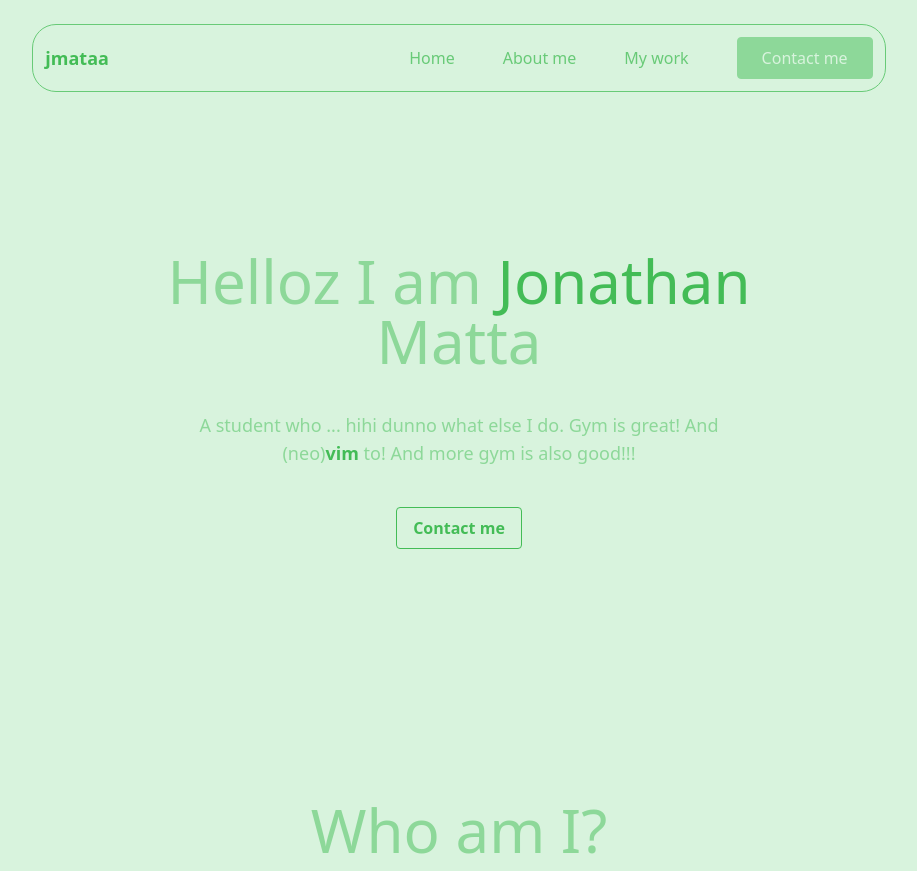
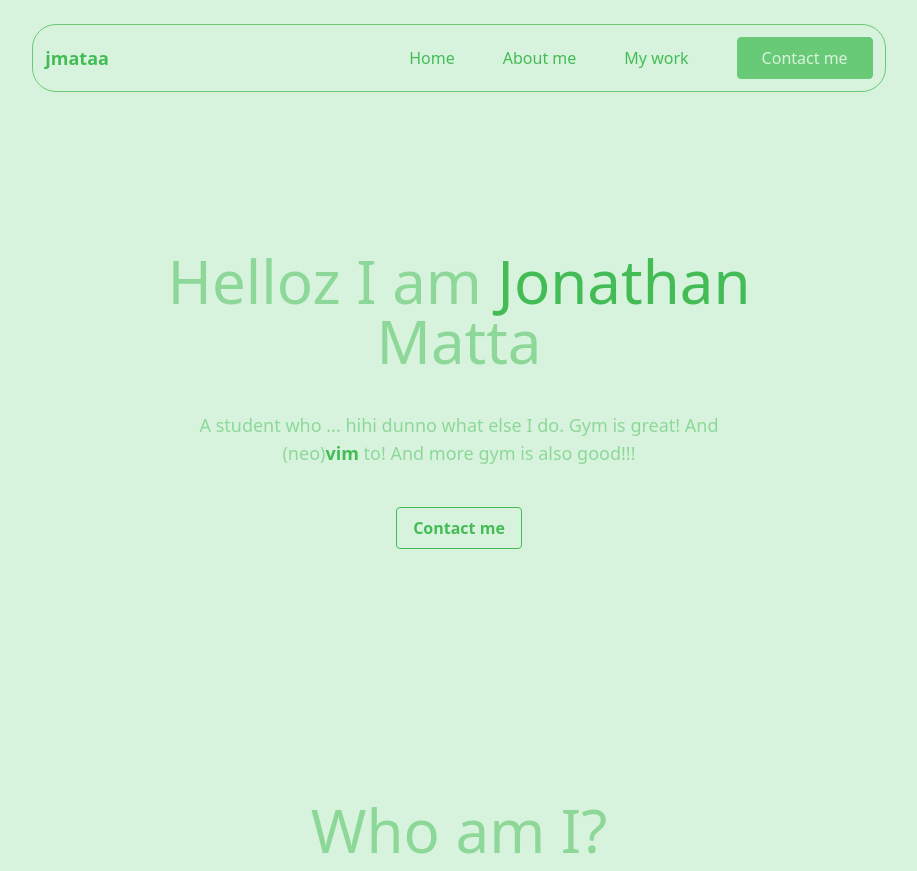
Before and after one commit to jmattaa/portfolio, a React (Vite) app: page / in a window 1280 px wide. Shown: the whole page, without its empty margins (181-1098 px from the left). Built offline with nearby package versions, Linux system fonts and the light colour scheme.

Commit message:
Defined navbar better
Signed-off-by: jmattaa <mattajonathan1@gmail.com>

```diff
--- a/src/components/Nav.tsx
+++ b/src/components/Nav.tsx
@@ -17,7 +17,8 @@ function Nav() {
     const navContent = (
         <>
             {navLinks.map(([title, url], i) => (
-                <a href={url} key={i} className='relative after:content-[""]
+                <a href={url} key={i} className='relative text-palette-5
+                                                  after:content-[""]
                                                   after:flex after:absolute
                                                   after:bottom-0 after:left-0
                                                   after:w-full after:h-[.1em]
@@ -33,7 +34,7 @@ function Nav() {
             <a href='#' className='link'>
                 <button
                     className='px-6 py-2 border rounded text-palette-1
-                                bg-palette-3 border-palette-3'>
+                                bg-palette-4 border-palette-4'>
                     Contact me
                 </button>
             </a>
```
